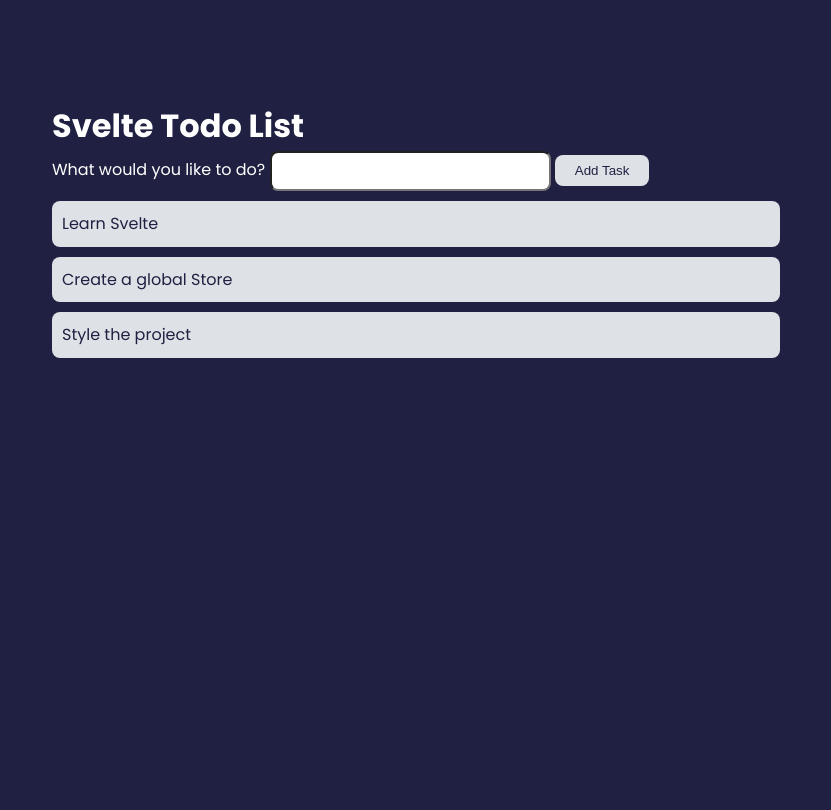
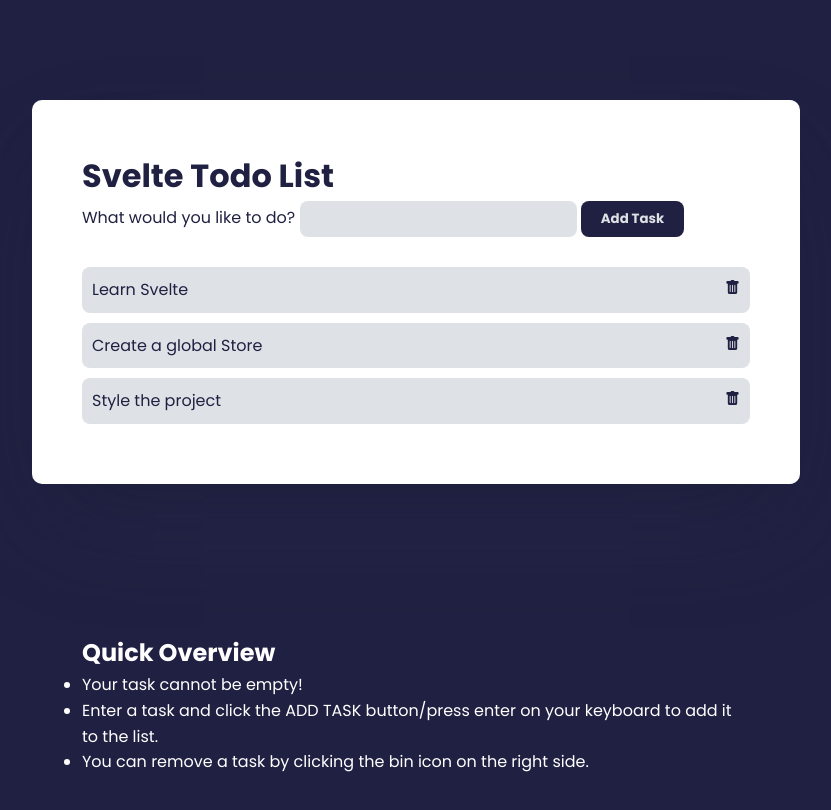
Before and after one commit to humbruno/svelte-feedback-app, a Svelte app: page / in a window 1280 px wide. Shown: the top 810 px of the page, without its empty margins (224-1055 px from the left). Built offline with nearby package versions, Linux system fonts and the light colour scheme.

Commit message:
feat: fooltip, updated readme

```diff
--- a/package.json
+++ b/package.json
@@ -18,7 +18,6 @@
     "svelte": "^3.0.0"
   },
   "dependencies": {
-    "sirv-cli": "^2.0.0",
-    "uuid": "^8.3.2"
+    "sirv-cli": "^2.0.0"
   }
 }
--- a/public/global.css
+++ b/public/global.css
@@ -10,15 +10,38 @@
   font-family: "Poppins", sans-serif;
   background-color: #202142;
   line-height: 1.6;
-  color: #fff;
 }
 
 ul {
   list-style: none;
 }
 
+button,
+input {
+  border: 0;
+  font-family: "Poppins", sans-serif;
+}
+
+input {
+  background-color: #dee2e6;
+}
+
 .container {
   max-width: 768px;
   margin: 100px auto;
   padding: 0 20px;
+  background-color: white;
+  color: #202142;
+  padding: 50px;
+
+  border-radius: 10px;
+  box-shadow: rgba(255, 255, 255, 0.1) 0px 1px 1px 0px inset,
+    rgba(50, 50, 93, 0.25) 0px 50px 100px -20px,
+    rgba(0, 0, 0, 0.3) 0px 30px 60px -30px;
 }
+
+.tooltip {
+  max-width: 768px;
+  margin: 100px auto;
+  padding: 50px;
+}
--- a/src/App.svelte
+++ b/src/App.svelte
@@ -1,6 +1,7 @@
 <script>
   import TodoForm from "./Components/TodoForm.svelte";
   import TodoList from "./Components/TodoList.svelte";
+  import Tooltip from "./Components/Tooltip.svelte";
 </script>
 
 <main>
@@ -9,4 +10,8 @@
     <TodoForm />
     <TodoList />
   </div>
+
+  <div class="tooltip">
+    <Tooltip />
+  </div>
 </main>
--- a/src/components/TodoList.svelte
+++ b/src/components/TodoList.svelte
@@ -11,22 +11,44 @@
 
 <ul>
   {#each $todos as todo (todo)}
-    <li
-      on:click={() => handleDelete(todo)}
-      in:scale
-      out:fade={{ duration: 250 }}
-    >
+    <li in:scale out:fade={{ duration: 250 }}>
       {todo}
+
+      <span on:click={() => handleDelete(todo)}>
+        <svg
+          xmlns="http://www.w3.org/2000/svg"
+          width="15"
+          height="15"
+          fill="currentColor"
+          class="bi bi-trash-fill"
+          viewBox="0 0 16 16"
+        >
+          <path
+            d="M2.5 1a1 1 0 0 0-1 1v1a1 1 0 0 0 1 1H3v9a2 2 0 0 0 2 2h6a2 2 0 0 0 2-2V4h.5a1 1 0 0 0 1-1V2a1 1 0 0 0-1-1H10a1 1 0 0 0-1-1H7a1 1 0 0 0-1 1H2.5zm3 4a.5.5 0 0 1 .5.5v7a.5.5 0 0 1-1 0v-7a.5.5 0 0 1 .5-.5zM8 5a.5.5 0 0 1 .5.5v7a.5.5 0 0 1-1 0v-7A.5.5 0 0 1 8 5zm3 .5v7a.5.5 0 0 1-1 0v-7a.5.5 0 0 1 1 0z"
+          />
+        </svg>
+      </span>
     </li>
   {/each}
 </ul>
 
 <style>
+  ul {
+    margin-top: 30px;
+  }
+
   li {
     padding: 10px;
     background-color: #dee2e6;
     color: #202142;
     margin: 10px 0;
     border-radius: 8px;
+
+    display: flex;
+    justify-content: space-between;
+  }
+
+  span {
+    cursor: pointer;
   }
 </style>
--- /dev/null
+++ b/src/components/Tooltip.svelte
@@ -0,0 +1,21 @@
+<h2>Quick Overview</h2>
+
+<ul>
+  <li>Your task cannot be empty!</li>
+  <li>
+    Enter a task and click the ADD TASK button/press enter on your keyboard to
+    add it to the list.
+  </li>
+  <li>You can remove a task by clicking the bin icon on the right side.</li>
+</ul>
+
+<style>
+  h2,
+  li {
+    color: #fff;
+  }
+
+  ul {
+    list-style: disc;
+  }
+</style>
--- a/src/components/UI/Button.svelte
+++ b/src/components/UI/Button.svelte
@@ -4,15 +4,14 @@
 
 <style>
   button {
-    color: #fff;
-    border: 0;
     border-radius: 8px;
     cursor: pointer;
+    font-weight: 700;
 
     padding: 8px 20px;
 
-    background-color: #dee2e6;
-    color: #202142;
+    background-color: #202142;
+    color: #dee2e6;
   }
 
   button:hover {
```
Also changed, not shown: 1 other file (tests, documents, lock files or other folders).
